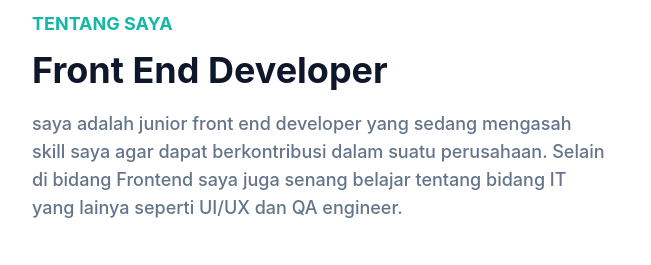
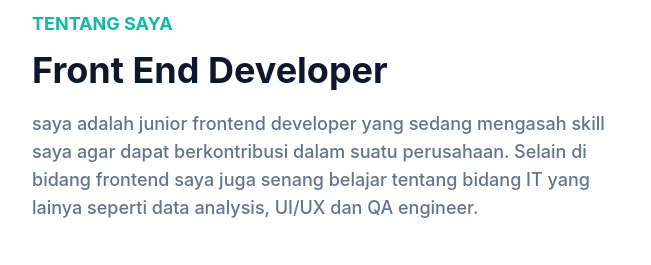
Before and after one commit to iqbalkurniadama/webProfile, a website: page index.html in a window 1280 px wide. Shown: the part 687-952 px from the top of the page, 0-651 px from the left. Drawn offline with Linux system fonts and the light colour scheme.

Commit message:
update tentang saya

```diff
--- a/index.html
+++ b/index.html
@@ -132,7 +132,7 @@
               Front End Developer
             </h2>
             <p class="max-w-xl text-base font-medium text-secodary lg:text-lg">
-              saya adalah junior front end developer yang sedang mengasah skill saya agar dapat berkontribusi dalam suatu perusahaan. Selain di bidang Frontend saya juga senang belajar tentang bidang IT yang lainya seperti UI/UX dan QA engineer.
+              saya adalah junior frontend developer yang sedang mengasah skill saya agar dapat berkontribusi dalam suatu perusahaan. Selain di bidang frontend saya juga senang belajar tentang bidang IT yang lainya seperti data analysis, UI/UX dan QA engineer.
             </p>
           </div>
           <div class="w-full px-4 lg:w-1/2">
```
